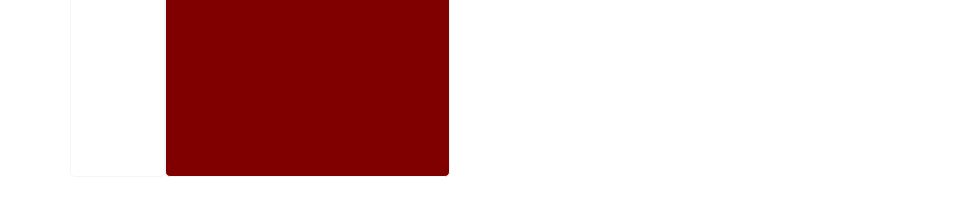
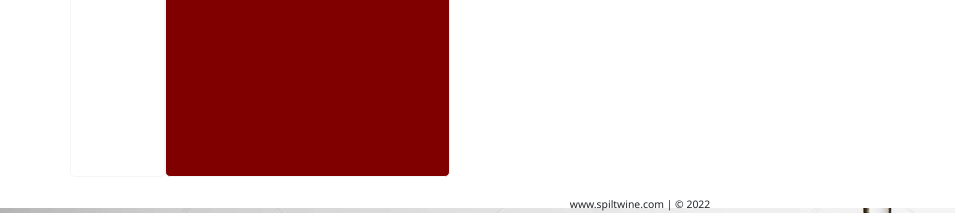
Before and after one commit to GeorgeLychock/MS4-Django-SpiltWine-Main, a Django app: page /cellar/ in a window 1280 px wide. Shown: the part 592-805 px from the top of the page, without its empty margins (0-955 px from the left). Before the commit the page ends 769 px from the top, so only its background shows below. Run offline with Django 3.2, Linux system fonts and the light colour scheme; the visitor is signed in with stand-in values (Sample User, id 1); data that the repository does not hold is empty; parts of the project's set-up code (start-up, migrations or seed data) failed here and were passed over; some libraries are stand-ins or nearby versions.

Commit message:
base: Added cr notice

```diff
--- a/spilt_wine/templates/base.html
+++ b/spilt_wine/templates/base.html
@@ -150,11 +150,18 @@
             </article>
         </div>
 
-        {% block header %}
+        {% block footer %}
         {% endblock %}
 
-        {% block footer %}
-        {% endblock %}
+        <div class="container">
+            <div class="row">
+                <div class="col">
+                    <div class="sw-cr">
+                        <span>www.spiltwine.com | &copy; 2022</span>
+                    </div>
+                </div>
+            </div>
+        </div>
 
         {% block postloadjs %}
         {% endblock %}
--- a/static/css/sw-core.css
+++ b/static/css/sw-core.css
@@ -506,6 +506,13 @@ p {
   font-size: .8rem;
 }
 
+/* Footers */
+.sw-cr {
+  text-align: center;
+  font-size: .65rem;
+  margin: 20px 0 0 0;
+}
+
 /* @media */
 
   @media (min-width: 768px) {
```
